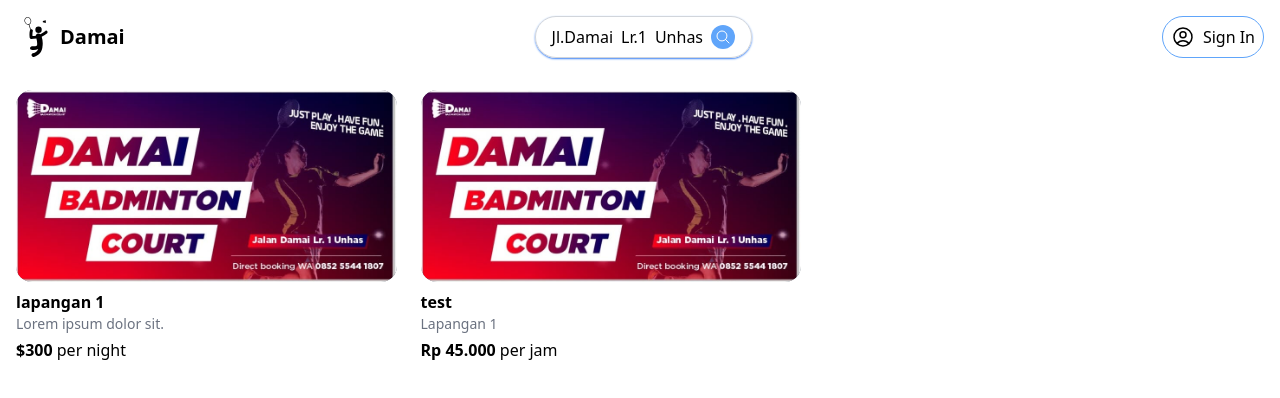
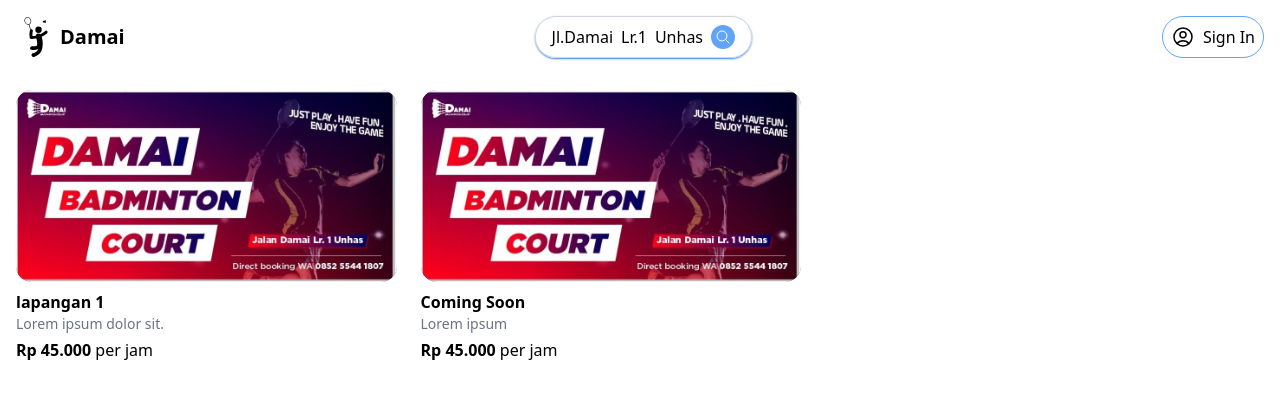
Before and after one commit to deril1709/booking-system, a React (Vite) app in the folder client/: page /home in a window 1280 px wide. Shown: the top 398 px of the page. Built offline with nearby package versions, Linux system fonts and the light colour scheme; no server answers.

Commit message:
update design place form

```diff
--- a/client/src/pages/HomePage.jsx
+++ b/client/src/pages/HomePage.jsx
@@ -16,7 +16,7 @@
                 <h2 className="font-bold">lapangan 1</h2>
                 <h3 className="text-sm text-gray-500">Lorem ipsum dolor sit.</h3>
                 <div className="mt-1">
-                    <span className="font-bold">$300</span> per night
+                    <span className="font-bold">Rp 45.000</span> per jam
                 </div>
             </Link>
 
@@ -28,8 +28,8 @@
                         className="rounded-2xl object-cover w-full h-full"
                     />
                 </div>
-                <h2 className="font-bold">test</h2>
-                <h3 className="text-sm text-gray-500">Lapangan 1</h3>
+                <h2 className="font-bold">Coming Soon</h2>
+                <h3 className="text-sm text-gray-500">Lorem ipsum</h3>
                 <div className="mt-1">
                     <span className="font-bold">Rp 45.000</span> per jam
                 </div>
--- a/client/src/pages/PlacesPages.jsx
+++ b/client/src/pages/PlacesPages.jsx
@@ -60,6 +60,10 @@
                             </div>
                         </div>
                         <div>
+                            <h3 className='mt-2 -mb-1'>Harga</h3>
+                            <input type="text" placeholder='Rp 45.000' />
+                        </div>
+                        <div>
                             <button type='login' className='login my-4'>Save</button>
                         </div>
                     </form>
--- /dev/null
+++ b/client/src/pages/SingleField.jsx
@@ -0,0 +1,9 @@
+import React from 'react'
+
+function SingleField() {
+    return (
+        <div>SingleField</div>
+    )
+}
+
+export default SingleField
```
Also changed, not shown: client/vite.config.js.timestamp-1697519622290-c630059fd54df.mjs (added, +10 -0 lines), client/src/pages/PlacesPageForm.jsx (added).
